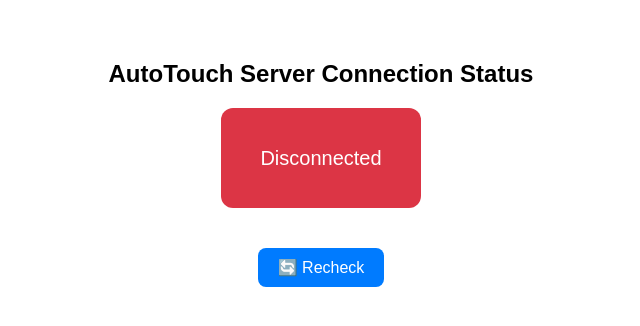
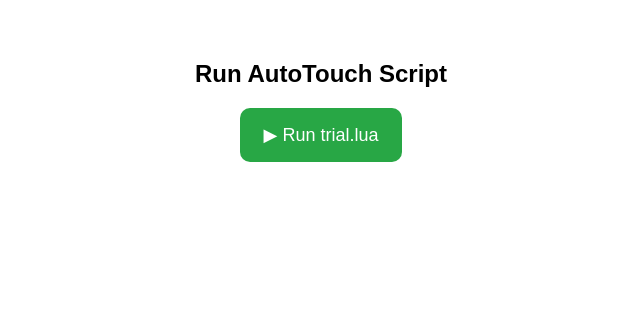
Before and after one commit to Teng-0822/TestGround, a plain HTML site: page index.html in a window 1280 px wide. Shown: the whole page, without its empty margins (319-959 px from the left). Drawn offline with Linux system fonts and the light colour scheme; no server answers.

Commit message:
Update index.html

```diff
--- a/index.html
+++ b/index.html
@@ -1,69 +1,44 @@
-
 <!DOCTYPE html>
 <html>
 <head>
-  <title>AutoTouch Connection Test</title>
+  <title>Run AutoTouch Script</title>
   <meta name="viewport" content="width=device-width, initial-scale=1.0">
   <style>
     body { font-family: sans-serif; text-align: center; margin-top: 60px; }
-    #statusBox {
-      width: 200px;
-      height: 100px;
-      line-height: 100px;
-      font-size: 20px;
-      margin: 20px auto;
-      border-radius: 12px;
+    button {
+      padding: 16px 24px;
+      font-size: 18px;
+      border-radius: 10px;
+      background-color: #28a745;
       color: white;
-    }
-    .connected {
-      background-color: #28a745;
-    }
-    .disconnected {
-      background-color: #dc3545;
-    }
-    button {
-      padding: 10px 20px;
-      font-size: 16px;
-      margin-top: 20px;
-      border-radius: 8px;
       border: none;
-      background-color: #007bff;
-      color: white;
+      cursor: pointer;
     }
     button:hover {
-      background-color: #0069d9;
+      background-color: #218838;
     }
   </style>
 </head>
 <body>
 
-<h2>AutoTouch Server Connection Status</h2>
-<div id="statusBox" class="disconnected">Checking...</div>
-
-<button onclick="checkConnection()">🔄 Recheck</button>
+<h2>Run AutoTouch Script</h2>
+<button onclick="runAutoTouch()">▶ Run trial.lua</button>
 
 <script>
-function checkConnection() {
-  const box = document.getElementById('statusBox');
-  box.className = '';
-  box.textContent = 'Checking...';
-
-  fetch("http://192.168.1.10:8080/info")
-    .then(res => {
-      if (!res.ok) throw new Error("HTTP error");
-      return res.json();
-    })
+function runAutoTouch() {
+  fetch("http://127.0.0.1:8080/control/start_playing?path=/var/mobile/Library/AutoTouch/Scripts/trial.lua")
+    .then(res => res.json())
     .then(data => {
-      box.textContent = "Connected";
-      box.className = 'connected';
+      if (data.status === "success") {
+        alert("✅ Script started!");
+      } else {
+        alert("❌ Failed: " + data.info);
+      }
     })
     .catch(err => {
-      box.textContent = "Disconnected";
-      box.className = 'disconnected';
+      alert("🚫 Error: " + err.message);
     });
 }
-
-checkConnection(); // run on load
 </script>
 
 </body>
```
